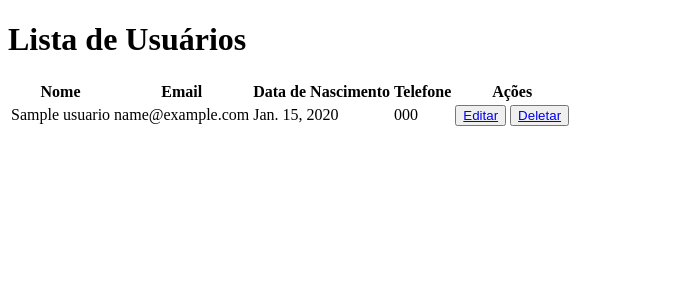
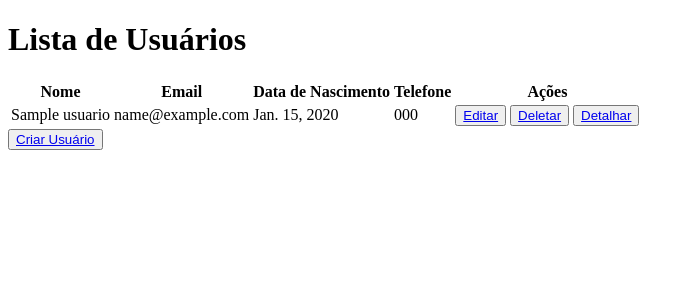
Before and after one commit to Davi-Madruga/wsBackend-Fabrica25.1, a Django app: page /app/listar/ in a window 1280 px wide. Shown: the top 300 px of the page, without its empty margins (0-694 px from the left). Run offline with Django 5.2, Linux system fonts and the light colour scheme; tables that the repository leaves empty hold one stand-in row (values such as "Sample post").

Commit message:
Feat:  botões adicionais
agora todas as funções podem ser acessadas pela lista

```diff
--- a/app/templates/app/listar.html
+++ b/app/templates/app/listar.html
@@ -25,6 +25,7 @@
                     <td>
                         <button><a href="{% url 'app:editar' pk=usuario.pk%}">Editar</a></button>
                         <button><a href="{% url 'app:deletar' pk=usuario.pk %}">Deletar</a></button>
+                        <button><a href="{% url 'app:detalhar' pk=usuario.pk %}">Detalhar</a></button>
                     </td>
                 </tr>
             {% endfor %}
@@ -32,5 +33,6 @@
     {% else %}
         <h1>Não há usuários cadastrados</h1>
     {% endif %}
+    <button><a href="{% url 'app:criar' %}">Criar Usuário</a></button>
 </body>
 </html>
```
